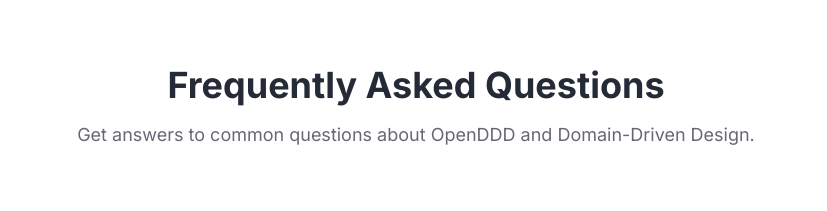
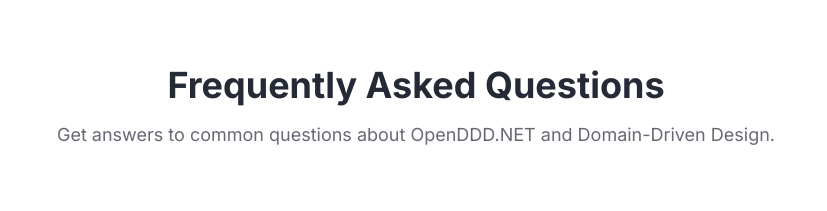
Before and after one commit to runemalm/openddd-homepage, a React (Vite) app: page / in a window 1280 px wide. Shown: the part 5500-5711 px from the top of the page, without its empty margins (224-1051 px from the left). Built offline with nearby package versions, Linux system fonts and the light colour scheme.

Commit message:
Fix: FAQ description
Updated the FAQ description to reflect the correct project name.

```diff
--- a/src/pages/Index.tsx
+++ b/src/pages/Index.tsx
@@ -421,7 +421,7 @@ namespace Bookstore.Application.Listeners.Domain
               Frequently Asked Questions
             </h2>
             <p className="text-lg text-foreground/70">
-              Get answers to common questions about OpenDDD and Domain-Driven Design.
+              Get answers to common questions about OpenDDD.NET and Domain-Driven Design.
             </p>
           </div>
 
```
